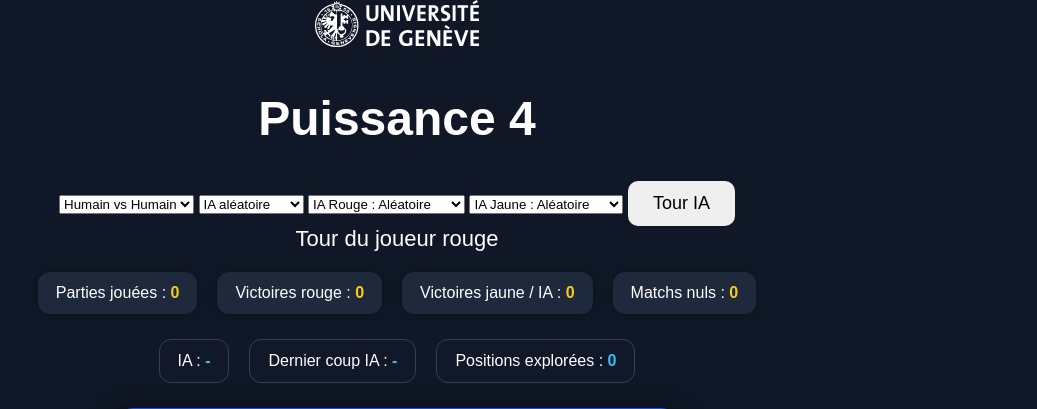
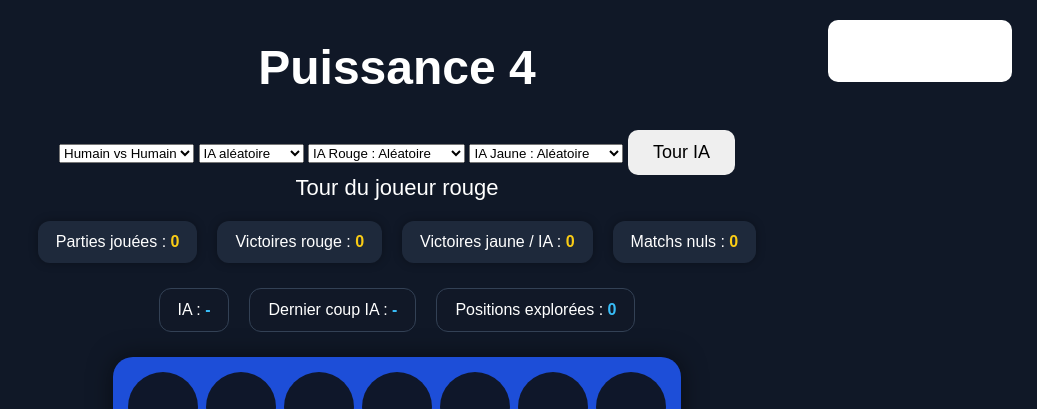
Before and after one commit to El-Tawfik17/puissance4, a Flask app: page / in a window 1280 px wide. Shown: the top 409 px of the page, without its empty margins (243-1280 px from the left). Run offline with Flask 3, Linux system fonts and the light colour scheme.

Commit message:
frontend add logo

```diff
--- a/puissance4/backend/static/style.css
+++ b/puissance4/backend/static/style.css
@@ -105,3 +105,17 @@
     font-weight: bold;
     color: #38bdf8;
 }
+.topbar {
+    position: fixed;
+    top: 20px;
+    right: 25px;
+    z-index: 1000;
+}
+
+.unige-logo {
+    width: 160px;
+    height: auto;
+    background: white;
+    padding: 8px 12px;
+    border-radius: 10px;
+}
```
